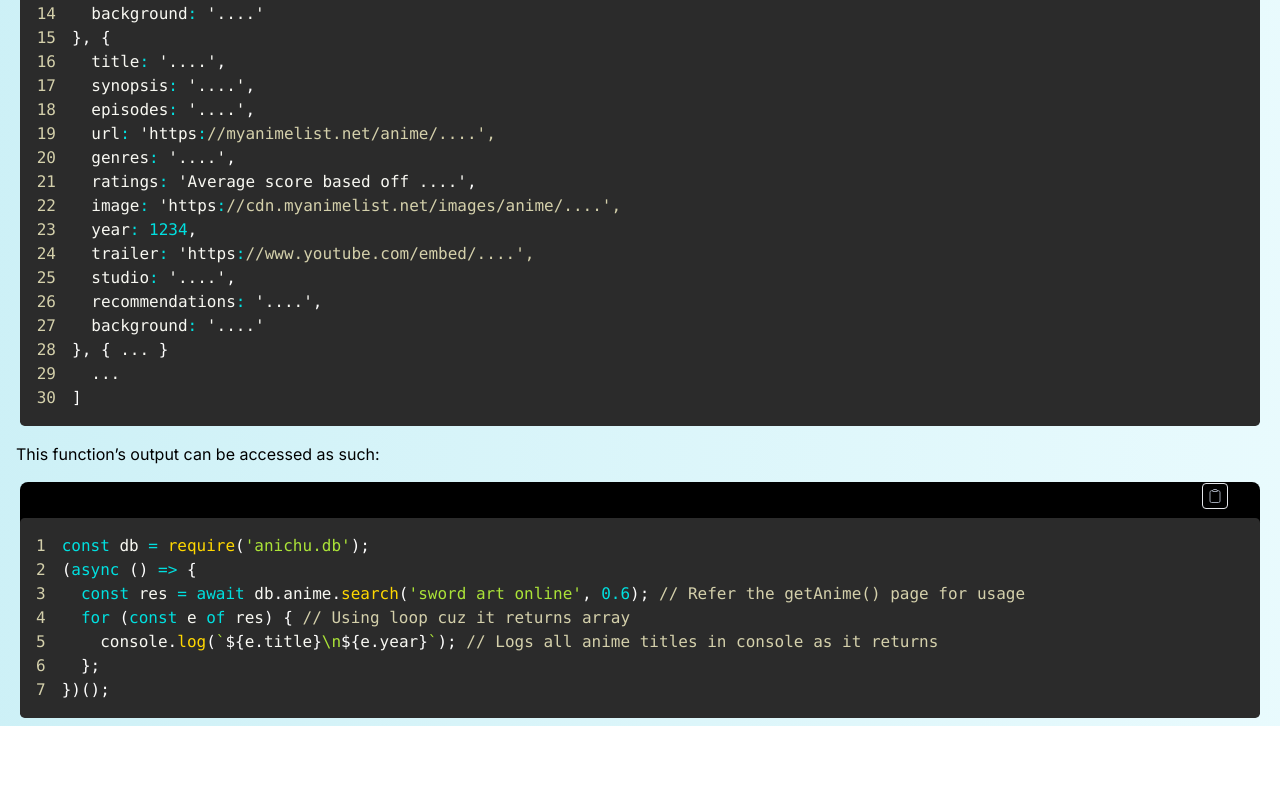
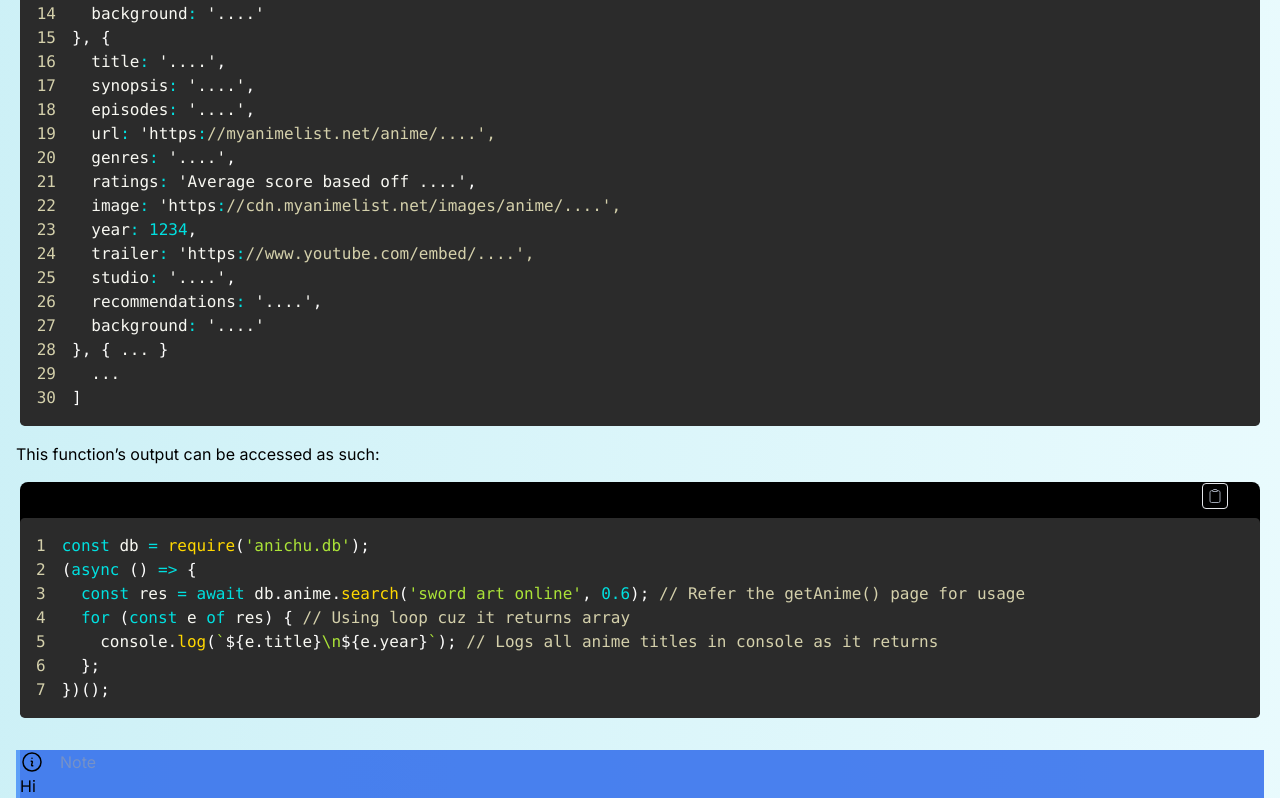
Before and after one commit to NanotechPikachu/Next, a Next.js app: page /result in a window 1280 px wide. Shown: the part 1663-2461 px from the top of the page. Before the commit the page ends 2389 px from the top, so only its background shows below. Built offline with nearby package versions, Linux system fonts and the light colour scheme.

Commit message:
Update page.jsx

```diff
--- a/src/app/result/page.jsx
+++ b/src/app/result/page.jsx
@@ -123,6 +123,9 @@ The promise consists of an <a href="https://developer.mozilla.org/en-US/docs/Web
     {d}
     </CodeBlock>
     </div>
+    <Note>
+    Hi
+    </Note>
     </div>
   )
 }
```
